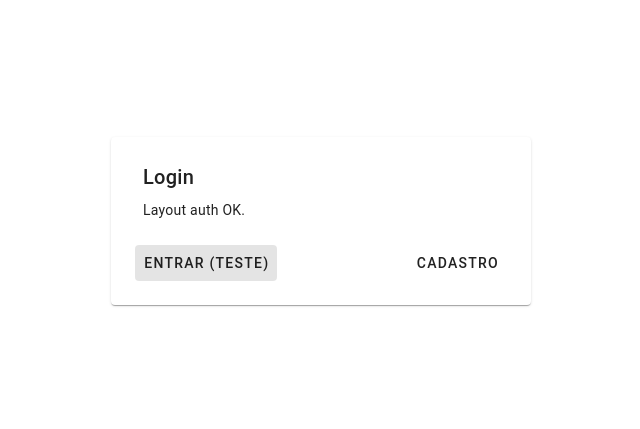
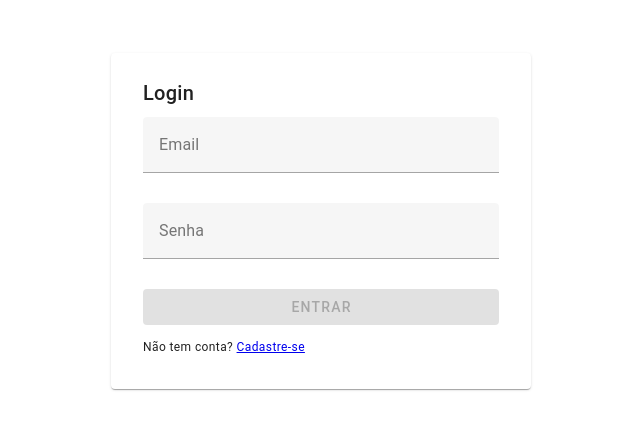
Before and after one commit to Luiz-Loch/ExpenseTracker, a Nuxt app in the folder frontend/: page /auth/login in a window 1280 px wide. Shown: the part 179-608 px from the top of the page, without its empty margins (319-959 px from the left). Built offline with nearby package versions, Linux system fonts and the light colour scheme.

Commit message:
feat: login template

```diff
--- /dev/null
+++ b/frontend/app/composables/useApi.ts
@@ -0,0 +1,5 @@
+import type { AxiosInstance } from "axios";
+
+export function useApi(): AxiosInstance {
+  return useNuxtApp().$api
+}
--- a/frontend/app/pages/auth/login.vue
+++ b/frontend/app/pages/auth/login.vue
@@ -1,15 +1,79 @@
 <template>
   <v-card class="pa-4">
     <v-card-title>Login</v-card-title>
-    <v-card-text>Layout auth OK.</v-card-text>
-    <v-card-actions>
-      <v-btn to="/app" variant="tonal">Entrar (teste)</v-btn>
-      <v-spacer />
-      <v-btn to="/auth/register" variant="text">Cadastro</v-btn>
-    </v-card-actions>
+
+    <v-card-text>
+      <v-form v-model="isValid" @submit.prevent="onSubmit">
+        <v-text-field v-model.trim="email" label="Email" type="email" autocomplete="email"
+          :rules="[rules.required, rules.email]" class="mb-2" />
+
+        <v-text-field v-model="password" label="Senha" type="password" autocomplete="current-password"
+          :rules="[rules.required, rules.strongPassword]" class="mb-2" />
+
+        <v-alert v-if="error" type="error" variant="tonal" class="mb-3">
+          {{ error }}
+        </v-alert>
+
+        <v-btn type="submit" block :loading="loading" :disabled="!isValid || loading">
+          Entrar
+        </v-btn>
+
+        <div class="text-caption mt-3">
+          Não tem conta?
+          <NuxtLink to="/auth/register">Cadastre-se</NuxtLink>
+        </div>
+      </v-form>
+    </v-card-text>
   </v-card>
 </template>
 
 <script setup lang="ts">
-definePageMeta({ layout: 'auth' })
+definePageMeta({ layout: 'auth' });
+
+import { ref } from 'vue'
+import { useAuthStore } from '../../stores/auth'
+
+const auth = useAuthStore();
+
+const email = ref<string>('');
+const password = ref<string>('');
+const loading = ref<boolean>(false);
+const error = ref<string | null>(null);
+const isValid = ref<boolean>(false);
+
+const rules = {
+  required: (v: string) => (!!v && v.length > 0) || 'Campo obrigatório',
+  email: (v: string) => /.+@.+\..+/.test(v) || 'Email inválido',
+  strongPassword: (v: string) => {
+    const regex: RegExp =
+      /^(?=.*[a-z])(?=.*[A-Z])(?=.*\d)(?=.*[\W_]).{8,}$/
+
+    return (
+      regex.test(v) ||
+      'Senha deve ter no mínimo 8 caracteres, incluindo maiúscula, minúscula, número e símbolo'
+    )
+  },
+};
+
+async function onSubmit(): Promise<void> {
+  error.value = null;
+  loading.value = true;
+  try {
+    await auth.login({ email: email.value, password: password.value });
+    await navigateTo('/app');
+  } catch (e: any) {
+    const status = e?.response?.status
+
+    switch (status) {
+      case 401:
+        error.value = 'Email ou senha inválidos.'
+        break
+
+      default:
+        error.value = 'Não foi possível realizar o login. Tente novamente.'
+    }
+  } finally {
+    loading.value = false;
+  }
+}
 </script>
--- a/frontend/app/stores/auth.ts
+++ b/frontend/app/stores/auth.ts
@@ -1,7 +1,7 @@
-import { defineStore, StoreDefinition } from 'pinia'
+import { defineStore } from 'pinia'
 import type { LoginPayload, AuthResponse } from '../types/auth'
 
-export const useAuthStore: StoreDefinition = defineStore('auth', {
+export const useAuthStore = defineStore('auth', {
   state: () => ({
     token: null as string | null,
   }),
@@ -16,22 +16,26 @@ export const useAuthStore: StoreDefinition = defineStore('auth', {
 
       const { data } = await $api.post<AuthResponse>('/auth/login', payload);
 
-      // ajuste conforme seu backend retorna (ex: access_token)
       this.token = data.accessToken
 
-      // (teste rápido / simples) persistir
-      if (import.meta.client) localStorage.setItem('token', data.accessToken)
+      if (import.meta.client) {
+        localStorage.setItem('token', data.accessToken);
+      }
     },
 
     loadTokenFromStorage(): void {
-      if (!import.meta.client) return
+      if (!import.meta.client) {
+        return;
+      }
       const token = localStorage.getItem('token')
       this.token = token
     },
 
     logout(): void {
       this.token = null
-      if (import.meta.client) localStorage.removeItem('token')
+      if (import.meta.client) {
+        localStorage.removeItem('token');
+      }
     },
   },
 })
```
